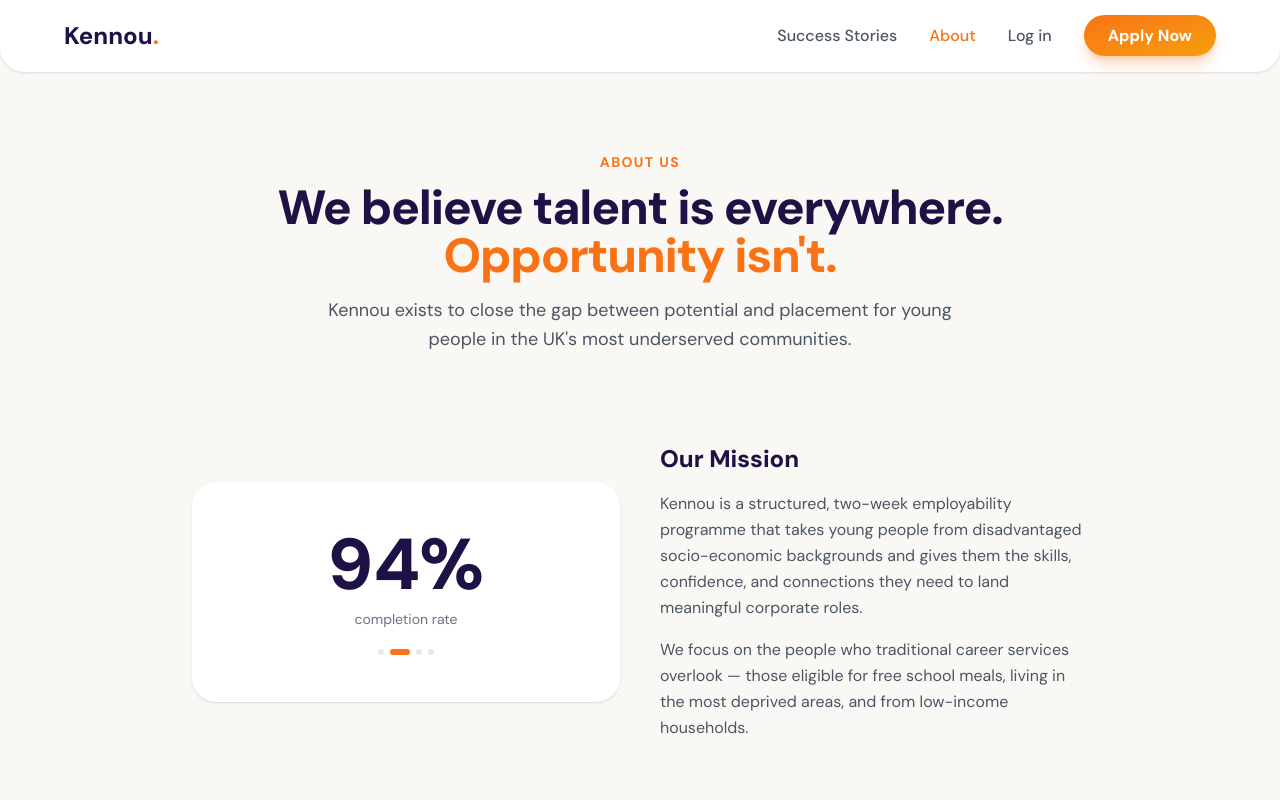
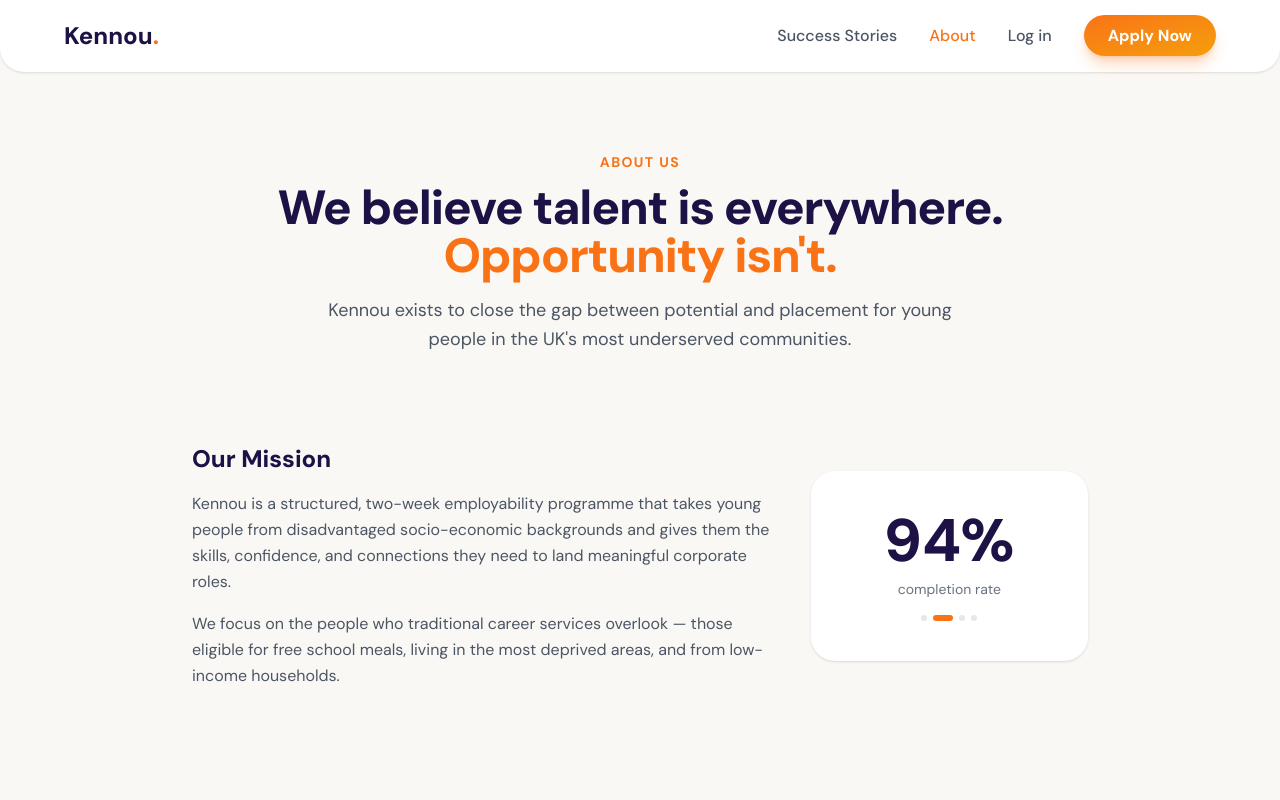
Before and after one commit to ridmo7/Kennou, a Next.js app: page /about in a window 1280 px wide. Shown: the top 800 px of the page. Built offline with nearby package versions, Linux system fonts and the light colour scheme.

Commit message:
About: 65/35 asymmetric grid — mission left, compact stat card right

```diff
--- a/src/app/about/page.tsx
+++ b/src/app/about/page.tsx
@@ -42,19 +42,8 @@
       {/* Mission */}
       <ScrollReveal>
         <section className="px-6 md:px-16 py-14 max-w-5xl mx-auto">
-          <div className="grid md:grid-cols-2 gap-10 items-center">
-            <div className="bg-white rounded-3xl p-10 shadow-sm flex flex-col items-center justify-center text-center min-h-[220px]">
-              <div className={`transition-opacity duration-300 ${fade ? "opacity-100" : "opacity-0"}`}>
-                <p className="text-6xl md:text-7xl font-extrabold text-deep-purple leading-none">{stats[statIndex].value}</p>
-                <p className="text-sm text-gray-500 mt-2">{stats[statIndex].label}</p>
-              </div>
-              <div className="flex gap-1.5 mt-5">
-                {stats.map((_, i) => (
-                  <div key={i} className={`rounded-full transition-all duration-300 ${i === statIndex ? "w-5 h-1.5 bg-coral" : "w-1.5 h-1.5 bg-gray-200"}`} />
-                ))}
-              </div>
-            </div>
-            <div>
+          <div className="grid md:grid-cols-3 gap-8 items-center">
+            <div className="md:col-span-2">
               <h2 className="text-2xl font-extrabold mb-4">Our Mission</h2>
               <p className="text-gray-600 leading-relaxed mb-4">
                 Kennou is a structured, two-week employability programme that takes young people from disadvantaged
@@ -65,6 +54,17 @@
                 We focus on the people who traditional career services overlook — those eligible for free school
                 meals, living in the most deprived areas, and from low-income households.
               </p>
+            </div>
+            <div className="bg-white rounded-3xl py-10 px-6 shadow-sm flex flex-col items-center justify-center text-center">
+              <div className={`transition-opacity duration-300 ${fade ? "opacity-100" : "opacity-0"}`}>
+                <p className="text-5xl md:text-6xl font-extrabold text-deep-purple leading-none">{stats[statIndex].value}</p>
+                <p className="text-sm text-gray-500 mt-2">{stats[statIndex].label}</p>
+              </div>
+              <div className="flex gap-1.5 mt-4">
+                {stats.map((_, i) => (
+                  <div key={i} className={`rounded-full transition-all duration-300 ${i === statIndex ? "w-5 h-1.5 bg-coral" : "w-1.5 h-1.5 bg-gray-200"}`} />
+                ))}
+              </div>
             </div>
           </div>
         </section>
```
